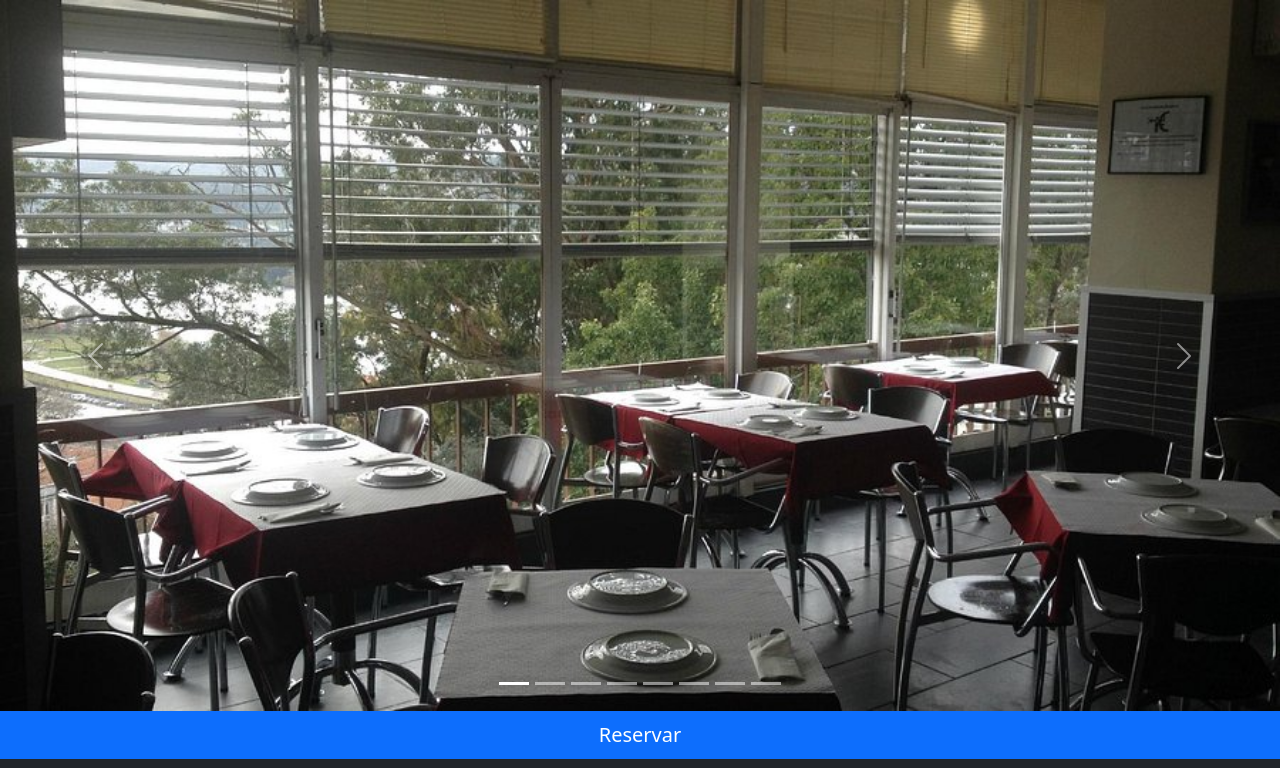
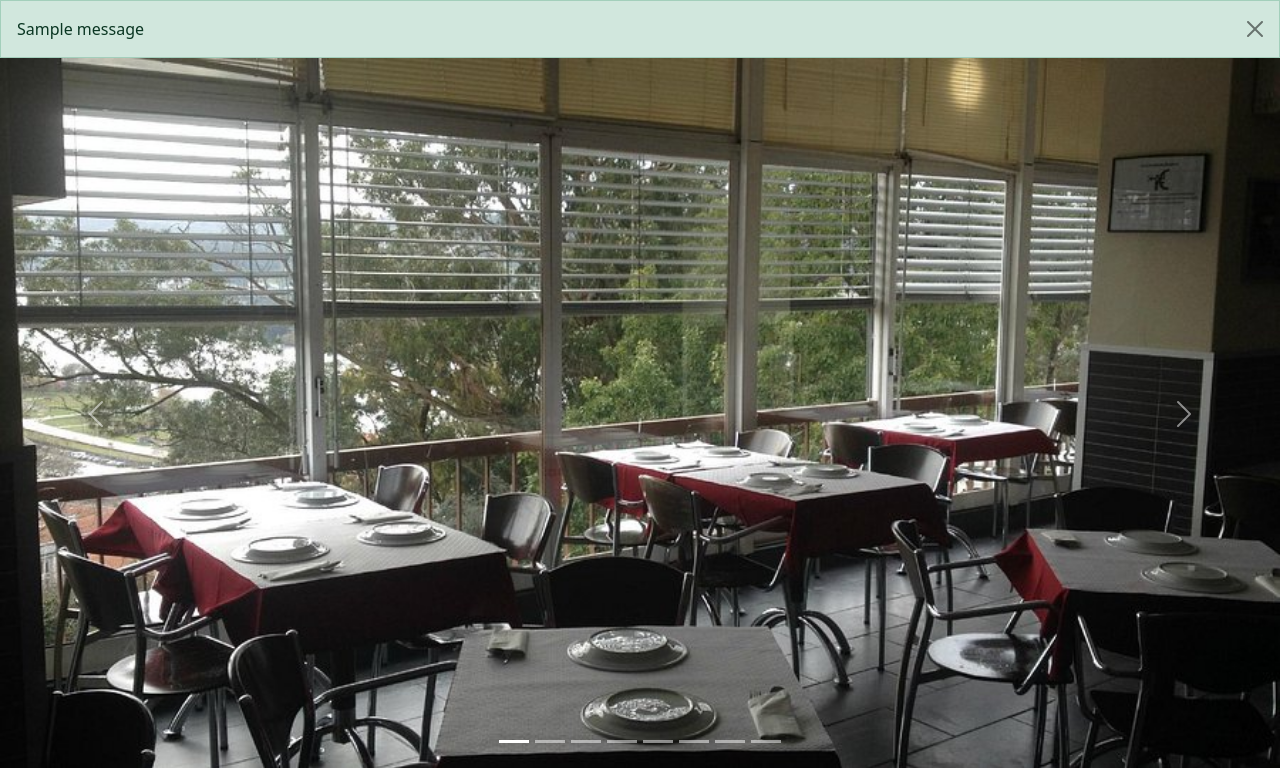
Before and after one commit to DiogoHD/Restaurant-Table-Booking-Platform, a Django app: page / in a window 1280 px wide. Shown: the part 106-874 px from the top of the page. Run offline with Django 5.2, Linux system fonts and the light colour scheme; tables that the repository leaves empty hold one stand-in row (values such as "Sample post"); one stand-in notice (Sample message) is shown.

Commit message:
Succes Alert Message on Reservation

```diff
--- a/reservations/templates/home.html
+++ b/reservations/templates/home.html
@@ -6,6 +6,14 @@ Couraça
 
 {% block content %}
 
+{% if messages %}
+    {% for message in messages %}
+        <div class="alert alert-{{ message.tags }} alert-dismissible fade show m-0 rounded-0" role="alert">
+            {{ message }}
+            <button type="button" class="btn-close" data-bs-dismiss="alert"></button>
+        </div>
+    {% endfor %}
+{% endif %}
 {% include "carousel.html" %}
 
 <!-- Button to make a reservation -->
--- a/reservations/views.py
+++ b/reservations/views.py
@@ -1,5 +1,7 @@
+from django.contrib import messages
 from django.http import HttpRequest, HttpResponse
 from django.shortcuts import redirect, render
+from django.utils.html import format_html
 
 from .forms import ReservationForm
 
@@ -25,6 +27,7 @@ def reservation(request: HttpRequest) -> HttpResponse:
         form = ReservationForm(request.POST)
         if form.is_valid():
             form.save()                 # Creates and saves the reservation in the model
+            messages.success(request, format_html("A tua reserva foi efetuada com <strong>sucesso</strong>!"))
             return redirect("home")     # Redirects to home page after sending the forms
     # The user has just open the page
     else:
```
